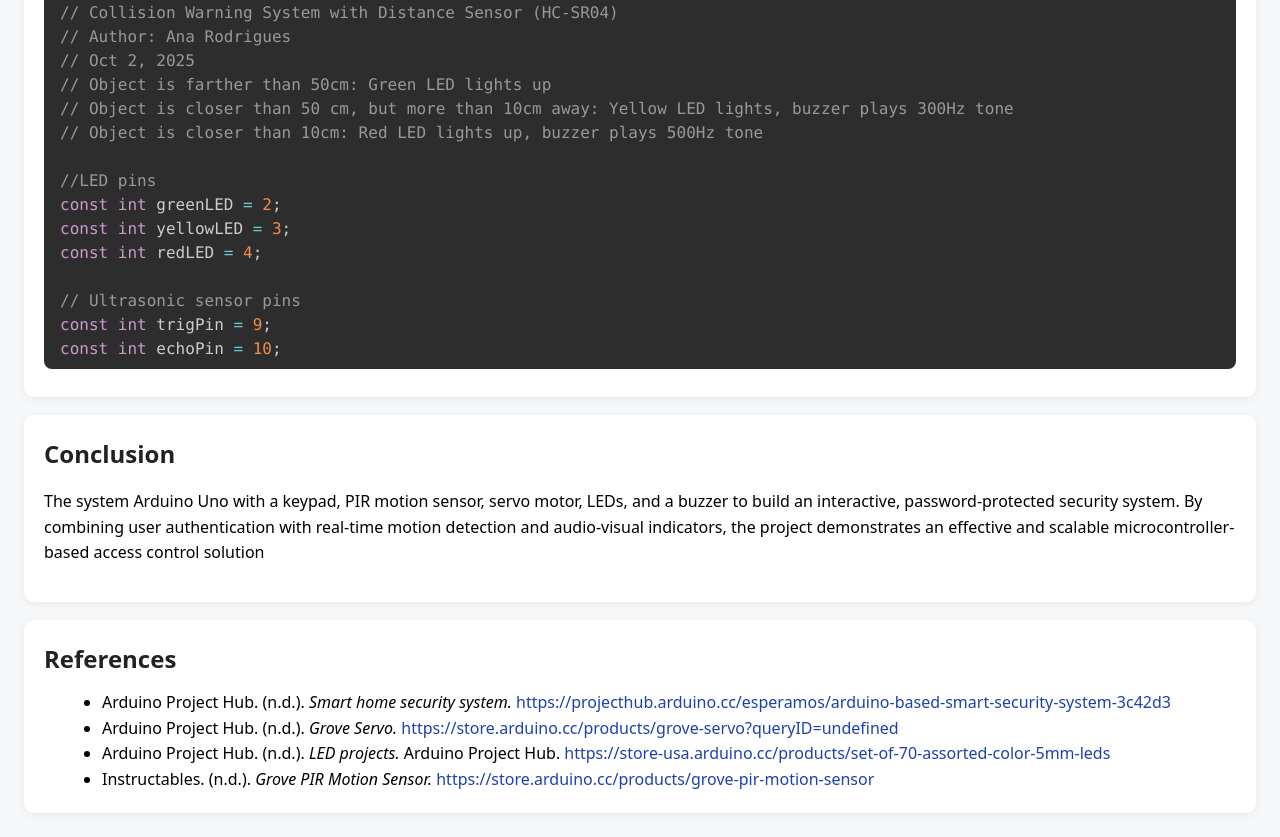
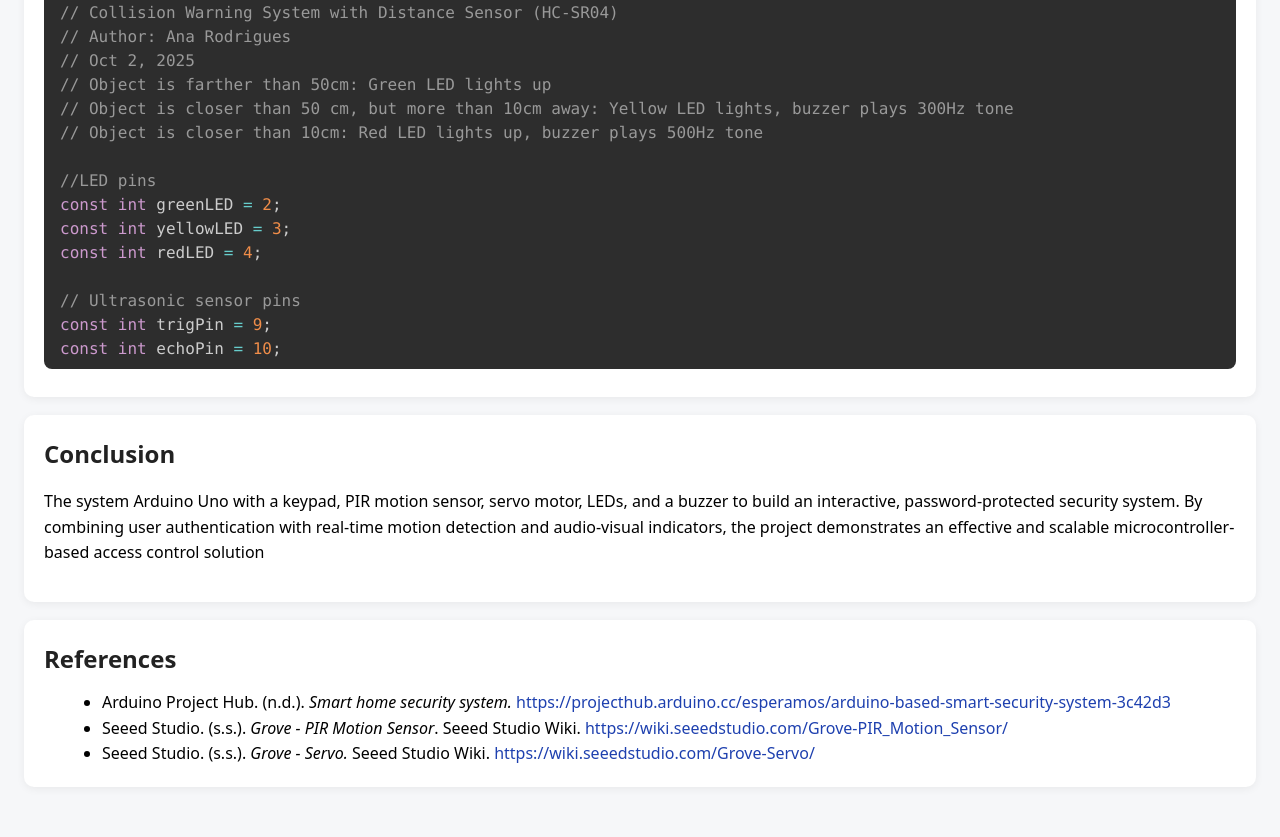
Before and after one commit to samir711/SmartHomeSecuritySystem, a plain HTML site: page index.html in a window 1280 px wide. Shown: the part 3015-3852 px from the top of the page. After the commit the page ends 3826 px from the top, so only its background shows below. Drawn offline with nearby package versions, Linux system fonts and the light colour scheme.

Commit message:
Add files via upload

```diff
--- a/index.html
+++ b/index.html
@@ -340,8 +340,25 @@ void loop() {
       https://projecthub.arduino.cc/esperamos/arduino-based-smart-security-system-3c42d3
     </a>
     </li>
-
     <li>
+      Seeed Studio. (s.s.).
+        <em>Grove - PIR Motion Sensor</em>.
+        Seeed Studio Wiki.
+        <a href="https://wiki.seeedstudio.com/Grove-PIR_Motion_Sensor/" target="_blank" rel="noopener noreferrer">
+            https://wiki.seeedstudio.com/Grove-PIR_Motion_Sensor/
+        </a>
+    </li>
+    <li>
+    Seeed Studio. (s.s.).
+  <em>Grove - Servo.</em>
+  Seeed Studio Wiki.
+  <a href="https://wiki.seeedstudio.com/Grove-Servo/"
+    target="_blank"
+    rel="noopener noreferrer">
+    https://wiki.seeedstudio.com/Grove-Servo/
+      </a>
+      </li>
+    <!-- <li>
       Arduino Project Hub. (n.d.).
       <em>Grove Servo.</em>
       <a href="https://store.arduino.cc/products/grove-servo?queryID=undefined"
@@ -367,7 +384,9 @@ void loop() {
       <a href="https://store.arduino.cc/products/grove-pir-motion-sensor" target="_blank" rel="noopener noreferrer">
         https://store.arduino.cc/products/grove-pir-motion-sensor
       </a>
-      </li>
+      </li> -->
+
+
 
     <!-- <li>
       Circuit Basics. (n.d.).
```
